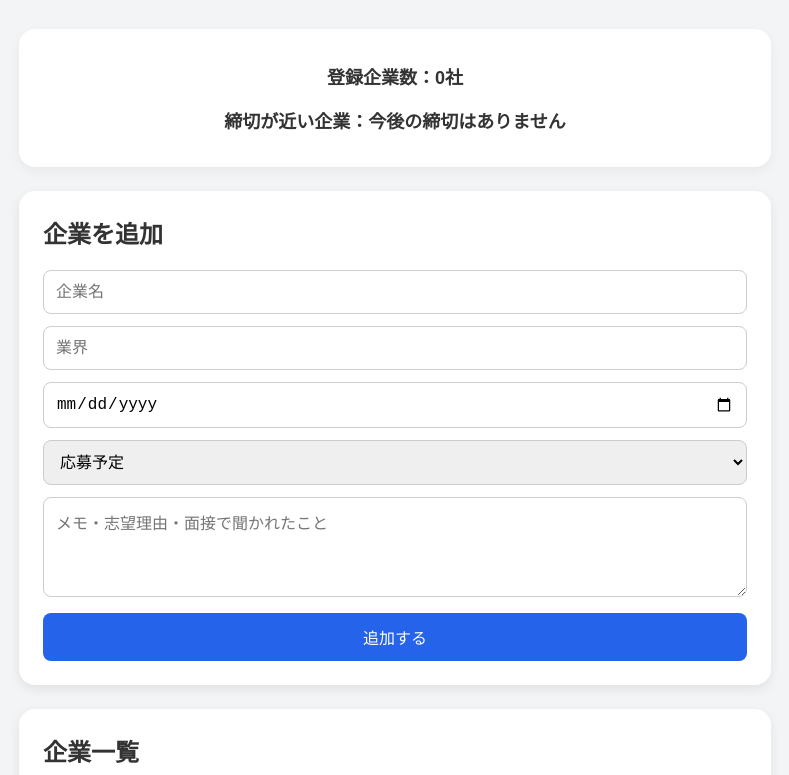
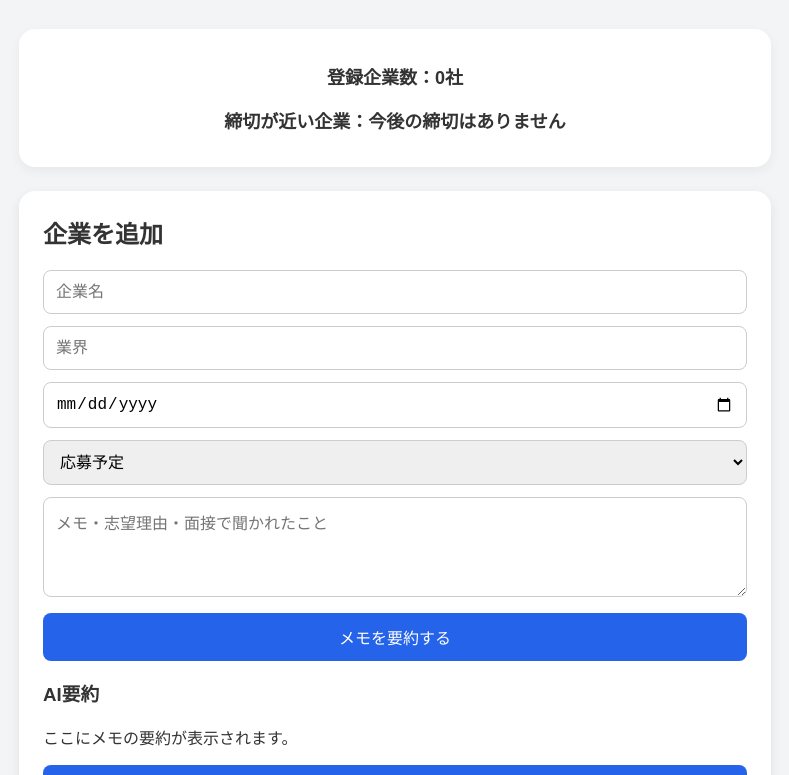
Before and after one commit to renjian218-byte/jobquest, a plain HTML site: page index.html in a window 1280 px wide. Shown: the part 179-954 px from the top of the page, without its empty margins (245-1034 px from the left). Drawn offline with Linux system fonts and the light colour scheme.

Commit message:
Implement AI summary functionality in form
Added AI summary feature to the form section.

```diff
--- a/index.html
+++ b/index.html
@@ -33,6 +33,12 @@
       </select>
 
       <textarea id="memo" placeholder="メモ・志望理由・面接で聞かれたこと"></textarea>
+      <button id="summaryButton" type="button" class="summary-button">メモを要約する</button>
+
+<div class="ai-summary-box">
+  <h3>AI要約</h3>
+  <p id="summaryResult">ここにメモの要約が表示されます。</p>
+</div>
 
       <button id="addButton">追加する</button>
     </section>
```
